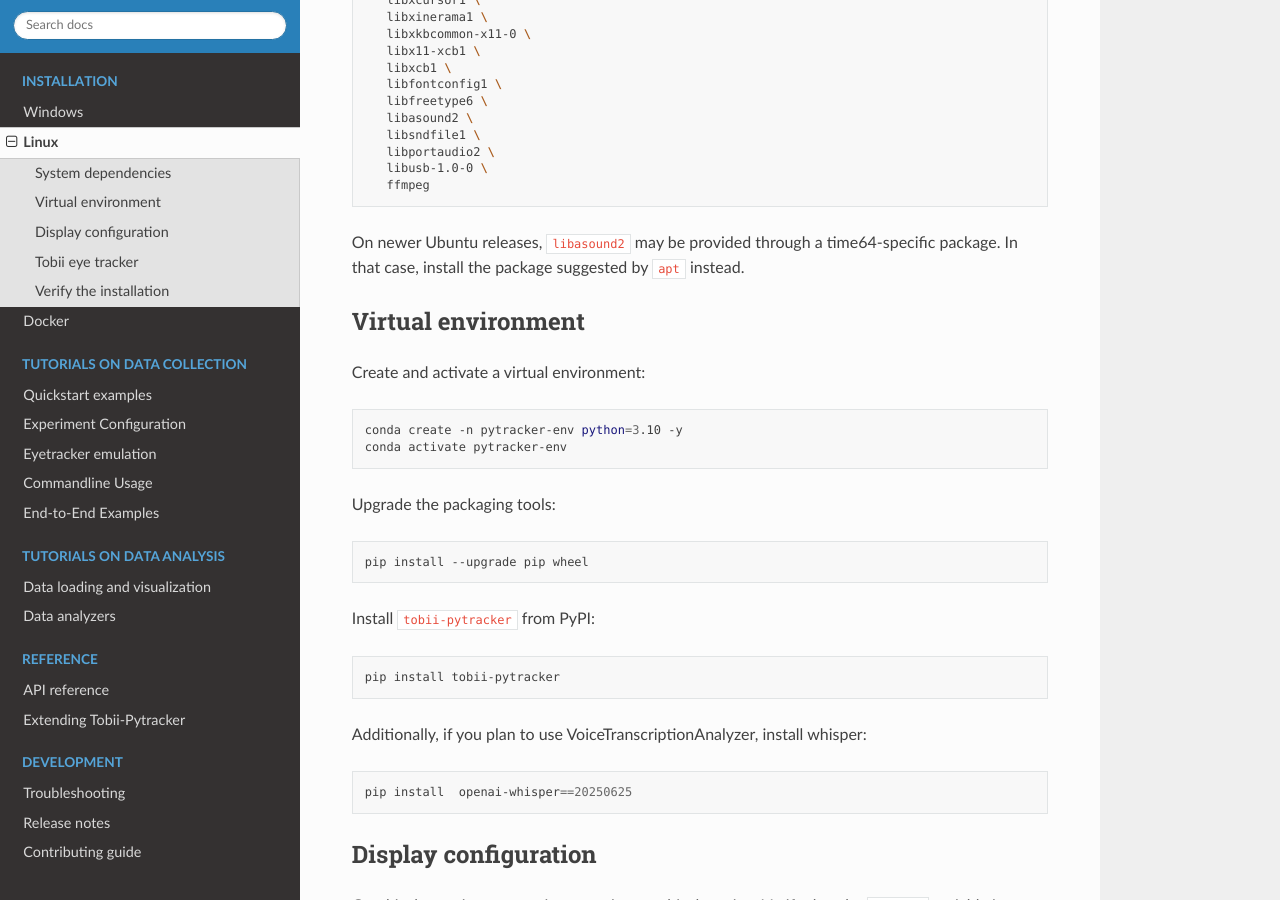
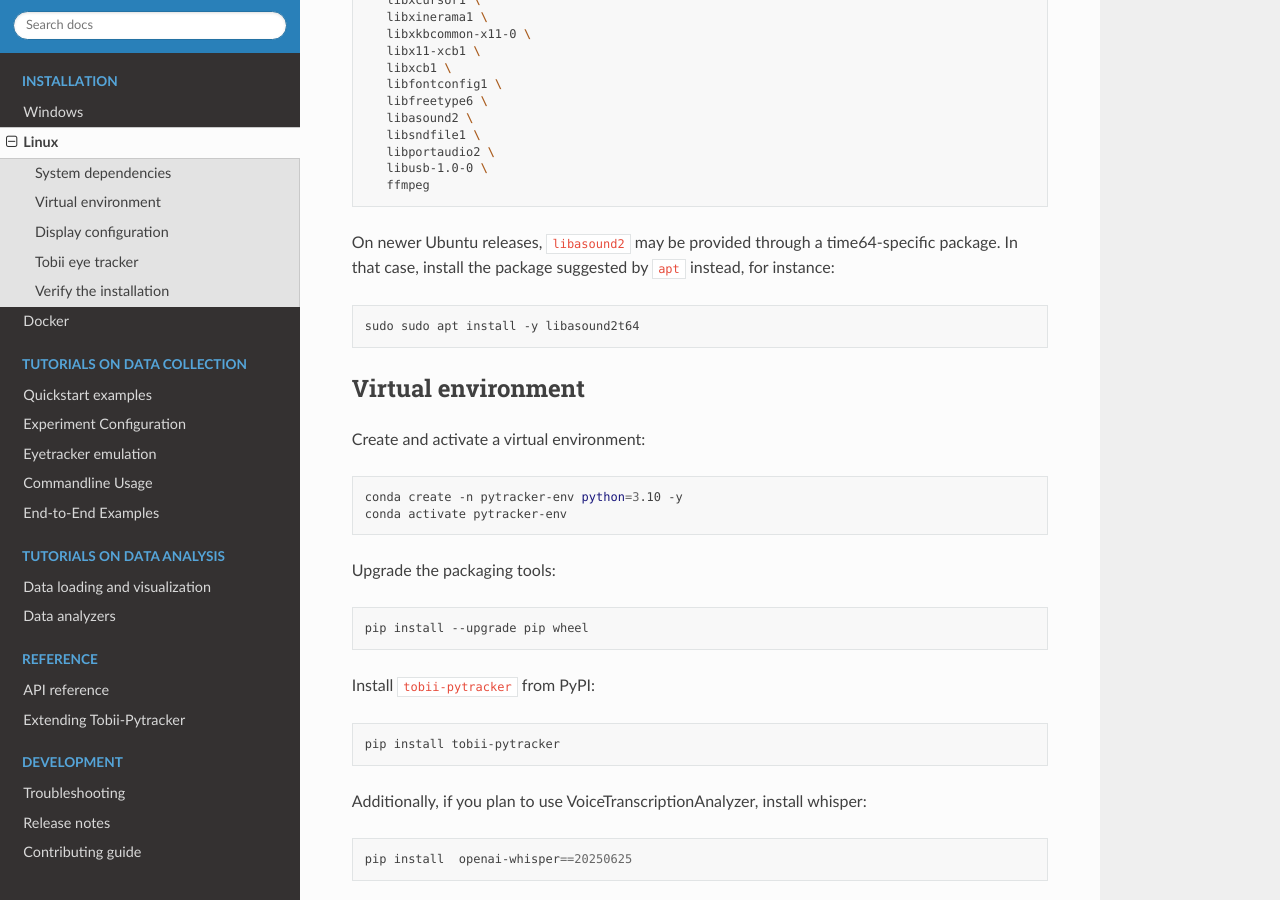
Before and after one commit to sbobek/tobii-pytracker, a Sphinx documentation site: the page built from docs/linux_installation.rst, in a window 1280 px wide and 900 px high, scrolled down 582 px. Built offline with Sphinx 7.4.7 and the Read the Docs theme 3.1.0, drawn with Linux system fonts in a browser that asks for light colours.

Commit message:
Added libasound fro 64 arch as an option in case libasound2 is not found

```diff
--- a/docs/linux_installation.rst
+++ b/docs/linux_installation.rst
@@ -43,7 +43,11 @@
 
 On newer Ubuntu releases, ``libasound2`` may be provided through a
 time64-specific package. In that case, install the package suggested by
-``apt`` instead.
+``apt`` instead, for instance:
+
+.. code-block:: bash
+
+   sudo sudo apt install -y libasound2t64
 
 Virtual environment
 -------------------
```
